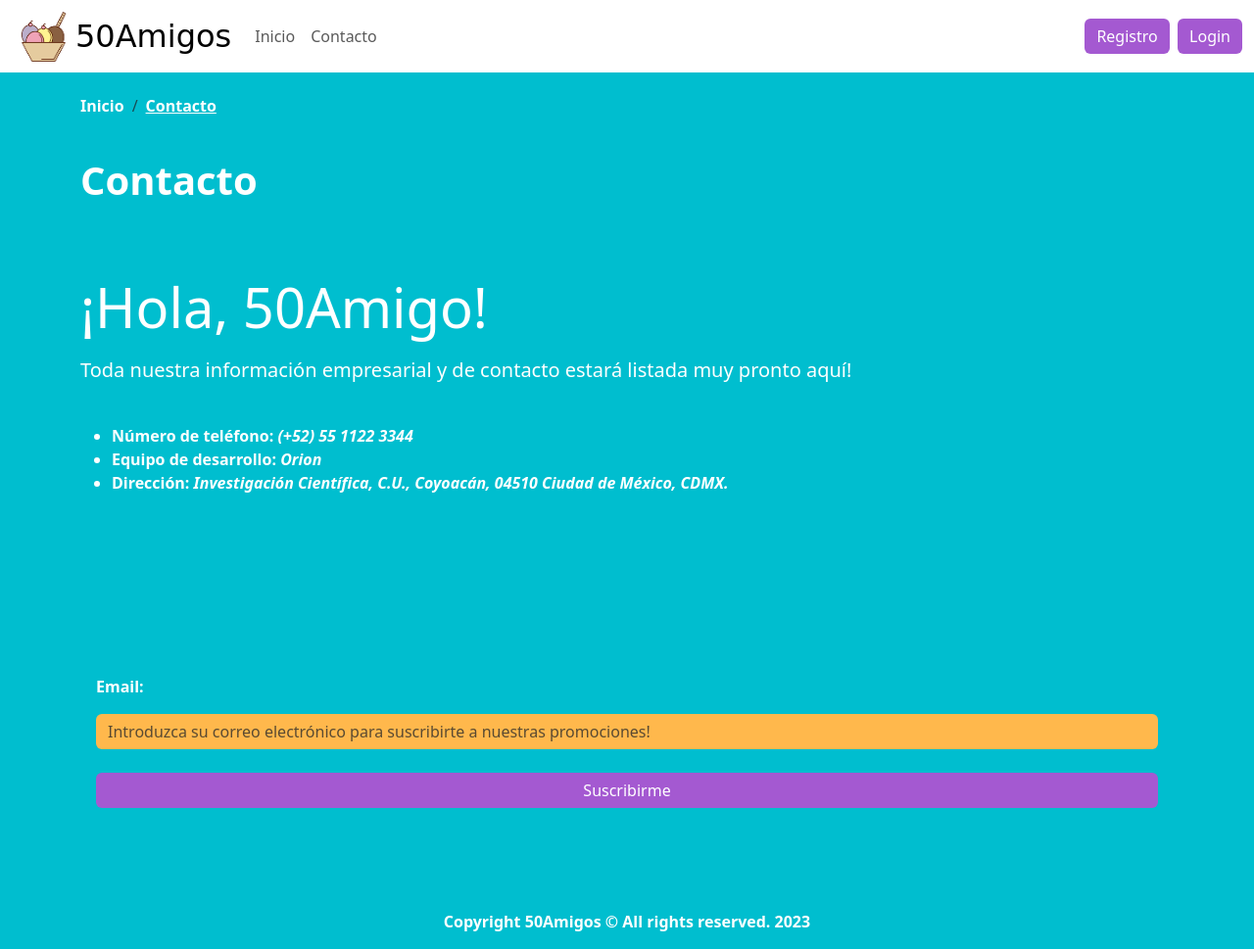
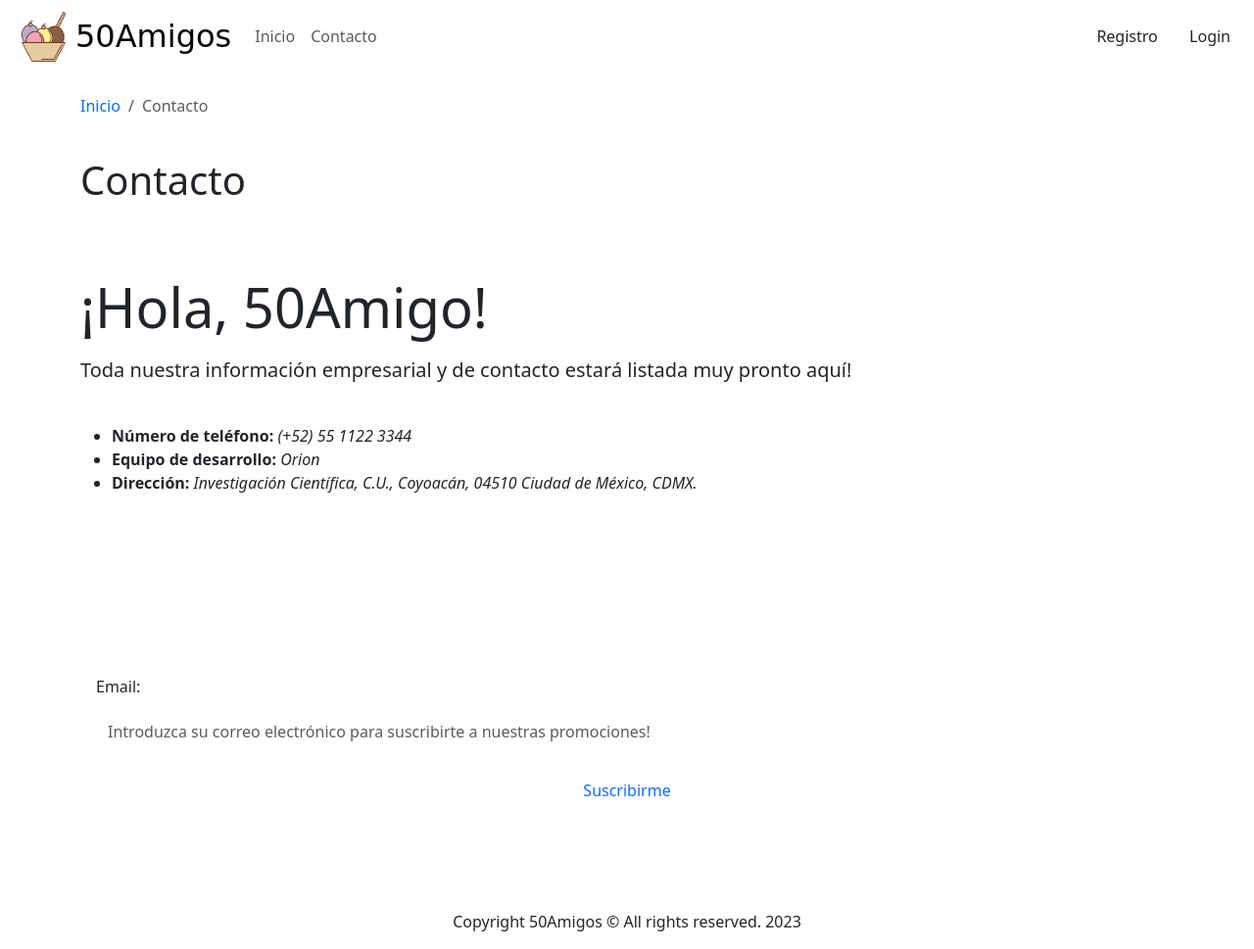
Before and after one commit to curenosm/IS-20232, a Django app: page /contacto in a window 1280 px wide. Shown: the whole page at 98% size. Run offline with Django 4.2, Linux system fonts and the light colour scheme; some libraries are stand-ins or nearby versions; some web fonts are replaced.

Commit message:
Pantallas terminadas con la nueva interfaz

```diff
--- a/proyecto-final/50Amigos/mainApp/templates/contacto.html
+++ b/proyecto-final/50Amigos/mainApp/templates/contacto.html
@@ -13,21 +13,21 @@
   <ol class="breadcrumb">
     <li class="breadcrumb-item">
       <a
-        class="text-decoration-none custom-white"
+        class="text-decoration-none"
         href="{% url 'mainApp:inicio' %}">Inicio</a>
     </li>
     <li class="breadcrumb-item active" aria-current="page">
-      <a class="custom-white">Contacto</a>
+      <a>Contacto</a>
     </li>
   </ol>
 </nav>
 
 <br>
-<h1 class="custom-white">Contacto</h1>
+<h1>Contacto</h1>
 <hr>
 <br>
 
-<div class="jumbotron custom-white">
+<div class="jumbotron">
   <h1 class="display-4 my-3">¡Hola, 50Amigo!</h1>
   <p class="lead">
     Toda nuestra información empresarial y de contacto estará listada muy
@@ -52,8 +52,8 @@
 <hr>
 <br>
 <br>
-<div class="card custom-white">
-  <div class="card-body custom-blue-bg">
+<div class="card">
+  <div class="card-body">
     <form method="post" class="mt-4">
       <div style="display:none">
         <input
@@ -61,7 +61,7 @@
           name="csrfmiddlewaretoken"
           value="{{ csrf_token }}" />
       </div>
-      <div class="form-group custom-form">
+      <div class="form-group">
         <label for="email">Email:</label>
         <input
           class="form-control mt-3"
@@ -74,7 +74,7 @@
       <div class="d-grid gap-2">
         <button
           type="submit"
-          class="btn btn-outline-primary float-end custom-button"
+          class="btn btn-outline-primary float-end"
           role="button">Suscribirme</button>
       </div>
     </form>
--- a/proyecto-final/50Amigos/mainApp/templates/fragments/base.html
+++ b/proyecto-final/50Amigos/mainApp/templates/fragments/base.html
@@ -28,6 +28,10 @@
     href="{% static 'css/custom.css' %}"/>
 
   <link
+    rel="stylesheet"
+    href="{% static 'css/bootstrap-icons.css' %}"/>
+
+  <link
     href="{% static 'css/animate.min.css' %}"
     rel="stylesheet"/>
 
@@ -35,7 +39,7 @@
 
 </head>
 <body>
-  <main class="flex-shrink-0 custom-blue-bg">
+  <main class="flex-shrink-0">
 
     <br>
 
--- a/proyecto-final/50Amigos/mainApp/templates/fragments/footer.html
+++ b/proyecto-final/50Amigos/mainApp/templates/fragments/footer.html
@@ -1,7 +1,7 @@
 
-<footer class="footer mt-auto py-3 custom-blue">
+<footer class="footer mt-auto py-3">
     <div class="container text-center">
-        <span class="custom-white">
+        <span>
         Copyright 50Amigos &copy; All rights reserved. 2023
         </span>
     </div>
--- a/proyecto-final/50Amigos/mainApp/templates/fragments/navbar.html
+++ b/proyecto-final/50Amigos/mainApp/templates/fragments/navbar.html
@@ -7,10 +7,11 @@
     .my-navbar-brand {
         font-family: 'Norican Regular', cursive !important;
 	font-size: 2em;
+	color: #000000 !important;
     }
 </style>
 
-<nav class="navbar navbar-expand-lg fixed-top navbar-light custom-white-bg">
+<nav class="navbar navbar-expand-lg fixed-top navbar-light">
   <div class="container-fluid">
     <img src="/static/img/Logo-50Amigos.png" width="65em" height="55em" alt="...">
     <a class="navbar-brand my-navbar-brand" href="{% url 'mainApp:inicio' %}">
@@ -84,13 +85,13 @@
 
       {% if not request.user.is_authenticated %}
       <a
-        class="btn btn-outline-dark custom-button"
+        class="btn btn-outline-dark"
         href="{% url 'mainApp:registro' %}">
         Registro
       </a>
       &nbsp;&nbsp;
       <a
-        class="btn btn-outline-dark custom-button"
+        class="btn btn-outline-dark"
         href="{% url 'login' %}">
         Login
       </a>
--- a/proyecto-final/50Amigos/mainApp/templates/inicio.html
+++ b/proyecto-final/50Amigos/mainApp/templates/inicio.html
@@ -10,8 +10,8 @@
 
 {% block content %}
 <h1>
-  Bienvenido a 50Amigos!
-  <span class="badge bg-secondary">{{ user.username }}</span>
+  <span>Bienvenido a 50Amigos!</span>
+  <span class="badge">{{ user.username }}</span>
 </h1>
 <hr>
 <br>
--- a/proyecto-final/50Amigos/mainApp/templates/menu.html
+++ b/proyecto-final/50Amigos/mainApp/templates/menu.html
@@ -208,7 +208,7 @@
   </div>
   <br>
   {% endfor %}
-  <a href="#breadcrumb" class="btn float-end rounded-circle">
+  <a href="#breadcrumb" class="btn btn-outline-primary float-end rounded-circle">
     <i class="bi bi-arrow-up"></i>
   </a>
   <br>
--- a/proyecto-final/50Amigos/mainApp/templates/votacion.html
+++ b/proyecto-final/50Amigos/mainApp/templates/votacion.html
@@ -103,11 +103,11 @@
   <div
     id="resultados"
     style="display: none;"
-    class="text-center">
+    class="text-center graph-text">
       <canvas id="myChart"></canvas>
   </div>
 {% else %}
-  <div class="text-black">
+  <div>
     La votación ya concluyó, el ganador fue:
     <b>{{ orden.helado_escogido.nombre }}</b>
     <br>
```
Also changed, not shown: proyecto-final/50Amigos/50Amigos/static/css/custom.css (added, +115 -0 lines), proyecto-final/50Amigos/mainApp/templates/index.html (+8 -8 lines), proyecto-final/50Amigos/mainApp/templates/registration/login.html (+6 -6 lines), proyecto-final/50Amigos/mainApp/templates/registration/registration.html (+5 -5 lines), proyecto-final/50Amigos/50Amigos/static/img/Logo-50Amigos.png (added).
